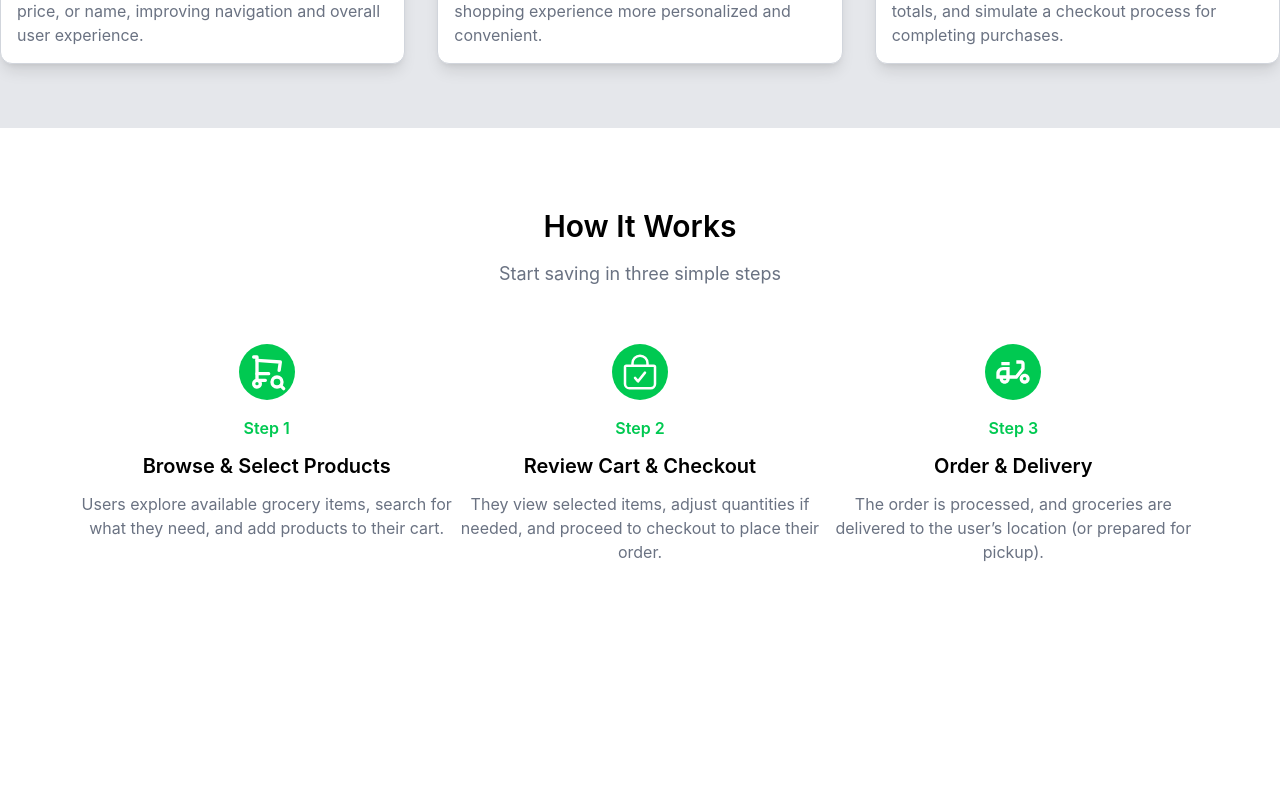
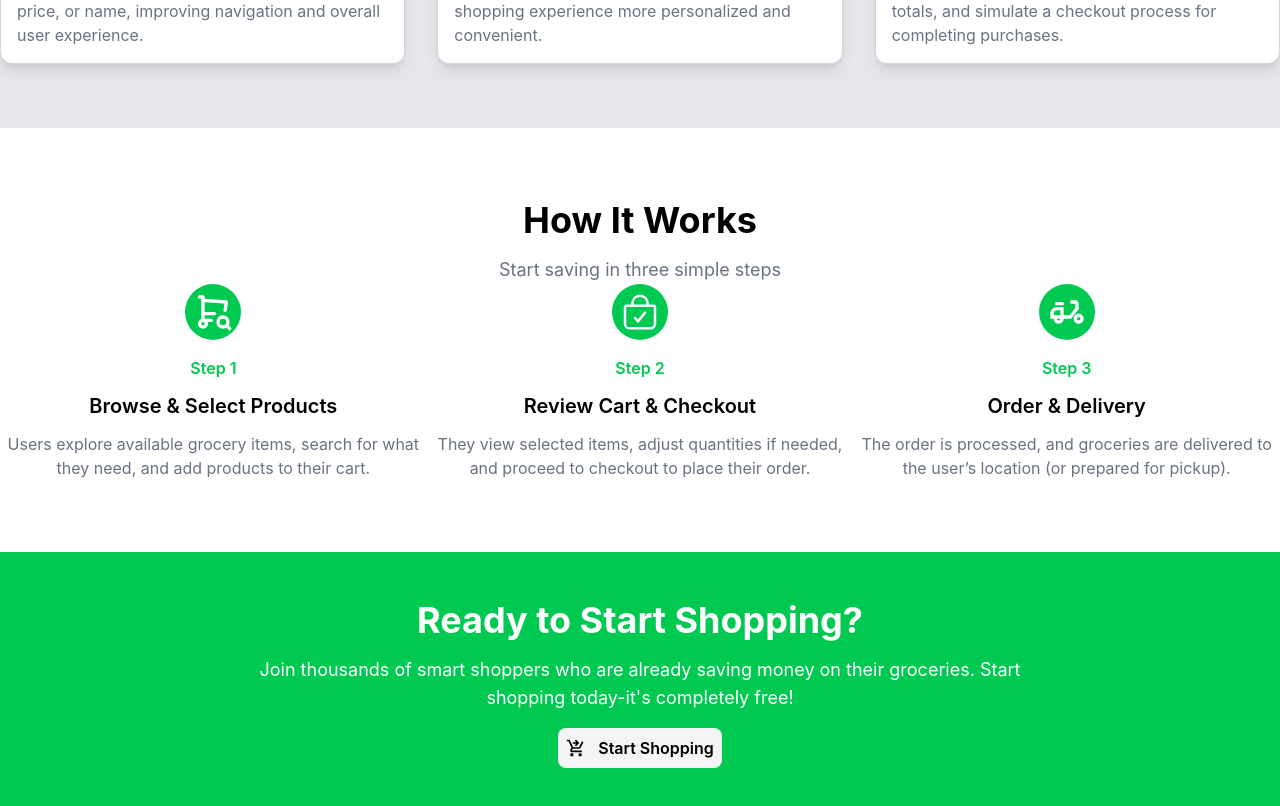
Before and after one commit to KC-Njoroge21/Grocery-Shop, a React (Vite) app: page / in a window 1280 px wide. Shown: the part 1720-2526 px from the top of the page. Before the commit the page ends 2364 px from the top, so only its background shows below. Built offline with nearby package versions, Linux system fonts and the light colour scheme.

Commit message:
Created and styled the Ready to start shopping section in the landing page

```diff
--- a/src/pages/Landing.jsx
+++ b/src/pages/Landing.jsx
@@ -2,6 +2,7 @@ import React from "react";
 import { TbShoppingCartSearch } from "react-icons/tb";
 import { IoBagCheckOutline } from "react-icons/io5";
 import { MdOutlineDeliveryDining } from "react-icons/md";
+import { MdOutlineShoppingCartCheckout } from "react-icons/md";
 
 const Landing = () => {
   return (
@@ -54,7 +55,9 @@ const Landing = () => {
 
       <section className="bg-gray-200 ">
         <div className="flex flex-col items-center gap-4 p-10">
-          <h2 className="sm:text-4xl text-3xl text-center font-bold">Everything You Need to Save</h2>
+          <h2 className="sm:text-4xl text-3xl text-center font-bold">
+            Everything You Need to Save
+          </h2>
           <p className="text-gray-500 text-center sm:text-lg ">
             Powerful features designed to help you track prices, manage shopping
             lists, and <br /> make smarter purchasing decisions.
@@ -62,15 +65,20 @@ const Landing = () => {
         </div>
 
         <div className="flex gap-8 flex-wrap pb-16 ">
-
           <div className="flex-1 flex flex-col shadow-lg border border-gray-300 rounded-xl gap-4 min-w-70 bg-white">
             <div className="w-full h-80">
-              <img className="object-cover rounded-t-xl h-full w-full" src="/images/landing-search.jpg" alt="Search Img" />
+              <img
+                className="object-cover rounded-t-xl h-full w-full"
+                src="/images/landing-search.jpg"
+                alt="Search Img"
+              />
             </div>
             <div className="p-4">
               <div>
                 <img src="" alt="" />
-                <h3 className="text-2xl font-semibold">Smart Search & Filters</h3>
+                <h3 className="text-2xl font-semibold">
+                  Smart Search & Filters
+                </h3>
               </div>
               <p className="text-gray-500">
                 Allows users to quickly find products by searching and filtering
@@ -82,12 +90,18 @@ const Landing = () => {
 
           <div className="flex-1 flex flex-col shadow-lg border border-gray-300 rounded-xl  gap-4 min-w-70 bg-white">
             <div className="w-full h-80">
-              <img className="object-cover h-full rounded-t-xl w-full" src="/images/landing-fav.jpg" alt="Search Img" />
+              <img
+                className="object-cover h-full rounded-t-xl w-full"
+                src="/images/landing-fav.jpg"
+                alt="Search Img"
+              />
             </div>
             <div className="p-4">
               <div className="">
                 <img src="" alt="" />
-                <h3 className="text-2xl font-semibold">Whishlist / Favorites</h3>
+                <h3 className="text-2xl font-semibold">
+                  Whishlist / Favorites
+                </h3>
               </div>
               <p className="text-gray-500">
                 Enables users to save and manage their favorite products for
@@ -99,12 +113,18 @@ const Landing = () => {
 
           <div className="flex-1 flex shadow-lg border border-gray-300 rounded-xl flex-col gap-4 min-w-70 bg-white">
             <div className="w-full h-80">
-              <img className="object-cover rounded-t-xl h-full w-full" src="/images/landing-checkout.jpg" alt="Search Img" />
+              <img
+                className="object-cover rounded-t-xl h-full w-full"
+                src="/images/landing-checkout.jpg"
+                alt="Search Img"
+              />
             </div>
             <div className="p-4">
               <div>
                 <img src="" alt="" />
-                <h3 className="text-2xl font-semibold">Cart & Checkout System</h3>
+                <h3 className="text-2xl font-semibold">
+                  Cart & Checkout System
+                </h3>
               </div>
               <p className="text-gray-500">
                 Provides functionality to add, remove, and manage items in a
@@ -116,23 +136,29 @@ const Landing = () => {
         </div>
       </section>
 
-      <section className="flex flex-col sm:p-20 gap-14 ">
-        <div className="flex flex-col items-center gap-4">
-          <h2 className="text-3xl font-semibold">How It Works</h2>
-          <h5 className="text-gray-500 text-lg">Start saving in three simple steps</h5>
+      <section className="flex flex-col  gap-14 items-center justify-center ">
+        <div className="mt-18 mb-18">
+
+            <div className="flex flex-col items-center  gap-4">
+              <h2 className="text-4xl font-bold">How It Works</h2>
+              <h5 className="text-gray-500 text-lg">
+                Start saving in three simple steps
+              </h5>
             </div>
 
             <div className="flex justify-between  flex-wrap">
-
               <div className="flex flex-1 flex-col items-center text-center gap-4 min-w-75">
                 <div className="bg-green-500 p-2  rounded-full">
                   <TbShoppingCartSearch className="text-white" size={40} />
                 </div>
                 <div className="flex flex-col gap-3">
                   <h6 className="text-green-500 font-semibold">Step 1</h6>
-              <h5 className="text-xl font-semibold">Browse & Select Products</h5>
+                  <h5 className="text-xl font-semibold">
+                    Browse & Select Products
+                  </h5>
                   <p className="text-gray-500">
-                Users explore available grocery items, search for what they need, and add products to their cart.
+                    Users explore available grocery items, search for what they
+                    need, and add products to their cart.
                   </p>
                 </div>
               </div>
@@ -143,9 +169,12 @@ const Landing = () => {
                 </div>
                 <div className="flex flex-col gap-3">
                   <h6 className="text-green-500 font-semibold">Step 2</h6>
-              <h5 className="text-xl font-semibold">Review Cart & Checkout</h5>
+                  <h5 className="text-xl font-semibold">
+                    Review Cart & Checkout
+                  </h5>
                   <p className="text-gray-500">
-                They view selected items, adjust quantities if needed, and proceed to checkout to place their order.
+                    They view selected items, adjust quantities if needed, and
+                    proceed to checkout to place their order.
                   </p>
                 </div>
               </div>
@@ -158,12 +187,31 @@ const Landing = () => {
                   <h6 className="text-green-500 font-semibold">Step 3</h6>
                   <h5 className="text-xl font-semibold">Order & Delivery</h5>
                   <p className="text-gray-500">
-                The order is processed, and groceries are delivered to the user’s location (or prepared for pickup).
+                    The order is processed, and groceries are delivered to the
+                    user’s location (or prepared for pickup).
                   </p>
                 </div>
               </div>
+            </div>
 
+        </div>
+      </section>
 
+      <section className="bg-green-500 p-12 flex items-center justify-center">
+        <div className="flex flex-col gap-4">
+          <h2 className="sm:text-4xl text-3xl font-bold text-center text-white">
+            Ready to Start Shopping?
+          </h2>
+          <h5 className="text-center text-white text-lg">
+            Join thousands of smart shoppers who are already saving money on
+            their groceries. Start <br />
+            shopping today-it's completely free!{" "}
+          </h5>
+          <div className="flex justify-center">
+            <button className="p-2 flex gap-3 items-center bg-gray-100 w-fit rounded-lg font-semibold">
+              <MdOutlineShoppingCartCheckout size={20} /> Start Shopping
+            </button>
+          </div>
         </div>
       </section>
     </div>
```
Lines whose indentation alone changed are shown as unchanged.
